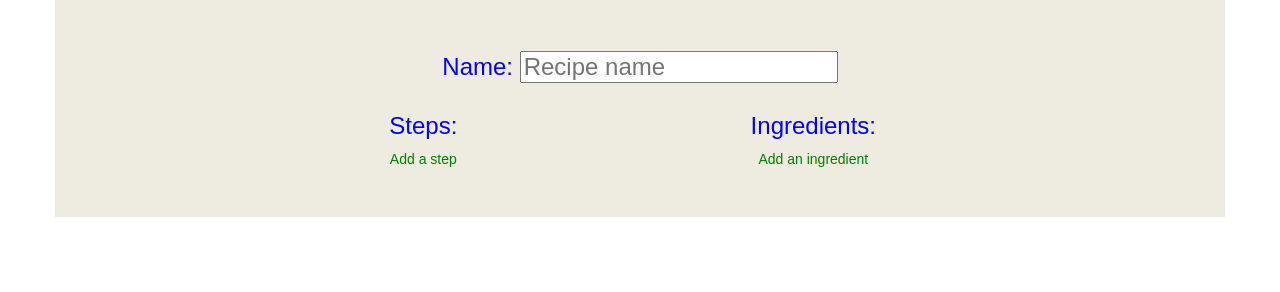
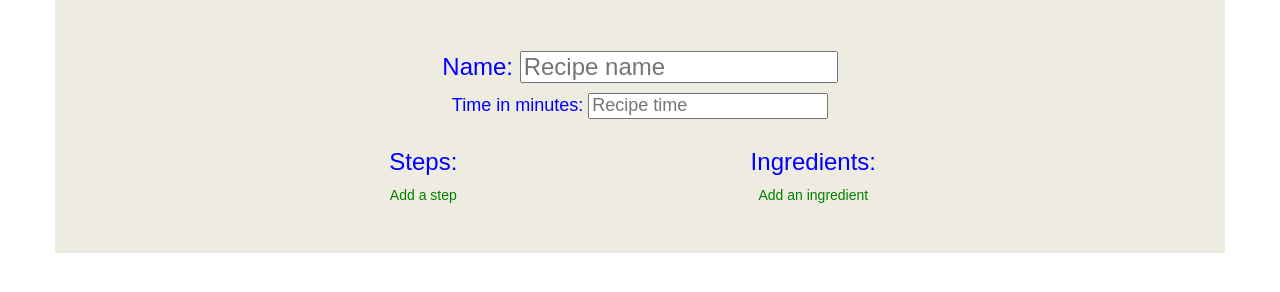
Before and after one commit to frezafoltran/Lapin, a Flask app: page /new_recipe/1/1/1 in a window 1280 px wide. Shown: the part 240-532 px from the top of the page. Run offline with Flask 2, Linux system fonts and the light colour scheme; data that the repository does not hold is empty; some libraries are stand-ins or nearby versions.

Commit message:
recipe time add

```diff
--- a/app/main/helpers.py
+++ b/app/main/helpers.py
@@ -252,6 +252,9 @@ def writeRecipe(field_edited, val, id):
         new_item['query_name'] = val.lower()
         new_item['edited'] = 1
 
+    elif field_edited == 'recipe_time':
+        new_item['recipe_time'] = int(val)
+
     else:
         info = field_edited.split('-')
         field_edited = info[0]
--- a/app/templates/chefGanz_blank.html
+++ b/app/templates/chefGanz_blank.html
@@ -19,6 +19,10 @@
     <h3><span style="color:blue">Name: </span>
         <input type="text" placeholder="Recipe name" id="recipe_name">
     </h3>
+
+    <h4><span style="color:blue">Time in minutes: </span>
+        <input type="text" placeholder="Recipe time" id="recipe_time">
+    </h4>
 
     <div id="loading" style="display:none">
         <img style="width:300px; height:300px;" src="{{ url_for('static', filename='ganz_loading.gif') }}">
@@ -152,7 +156,8 @@
                 document.getElementById('step_1').value == '' ||
                 document.getElementById('ing_name_1').value == '' ||
                 document.getElementById('ing_count_1').value == '' ||
-                document.getElementById('ing_unit_1').value == '' ){
+                document.getElementById('ing_unit_1').value == '' ||
+                document.getElementById('recipe_time').value == ''){
 
                 window.alert('You must fill out all fields!')
                 return;
@@ -161,6 +166,11 @@
             //add name
             var field_edited = 'recipe_name'
             var val = document.getElementById('recipe_name').value;
+            $.ajax({url: '/new_recipe/' + field_edited + '/' + val + '/' + {{recipe_id|safe}}, async:false});
+
+            //add time
+            var field_edited = 'recipe_time'
+            var val = document.getElementById('recipe_time').value;
             $.ajax({url: '/new_recipe/' + field_edited + '/' + val + '/' + {{recipe_id|safe}}, async:false});
 
             //add instructions
@@ -182,6 +192,7 @@
                 $.ajax({url: '/new_recipe/' + field_edited + '/' + val + '/' + {{recipe_id|safe}}, async:false});
             }
 
+
             document.getElementById('loading').style.display = 'none';
             document.getElementById('not-loading').style.display = 'block';
 
```
